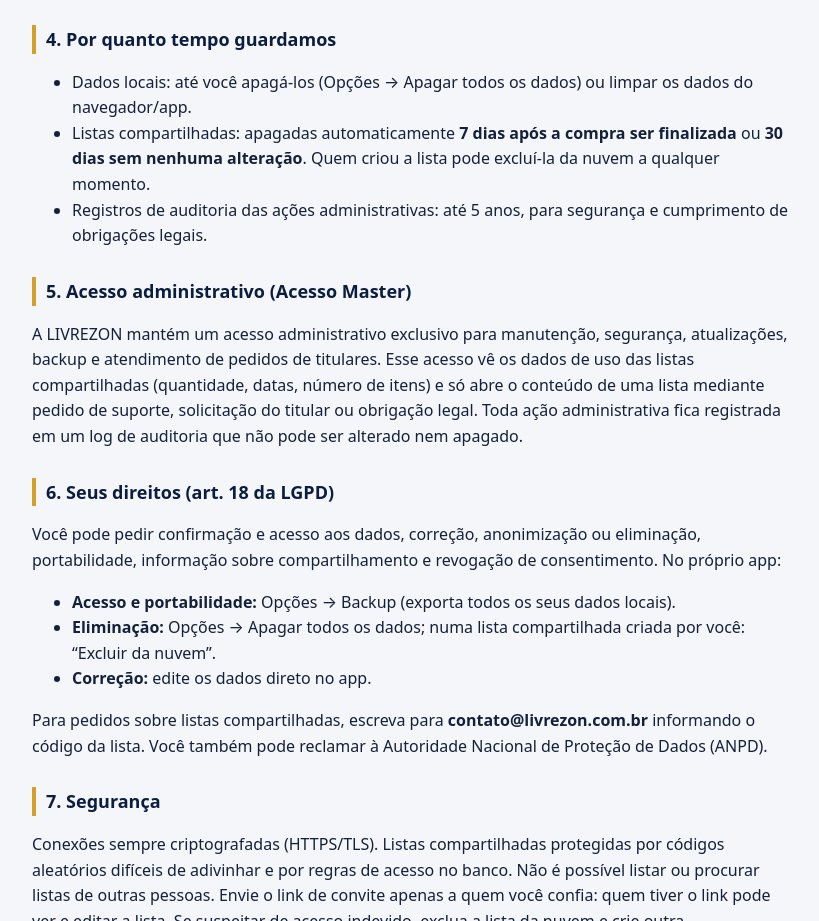
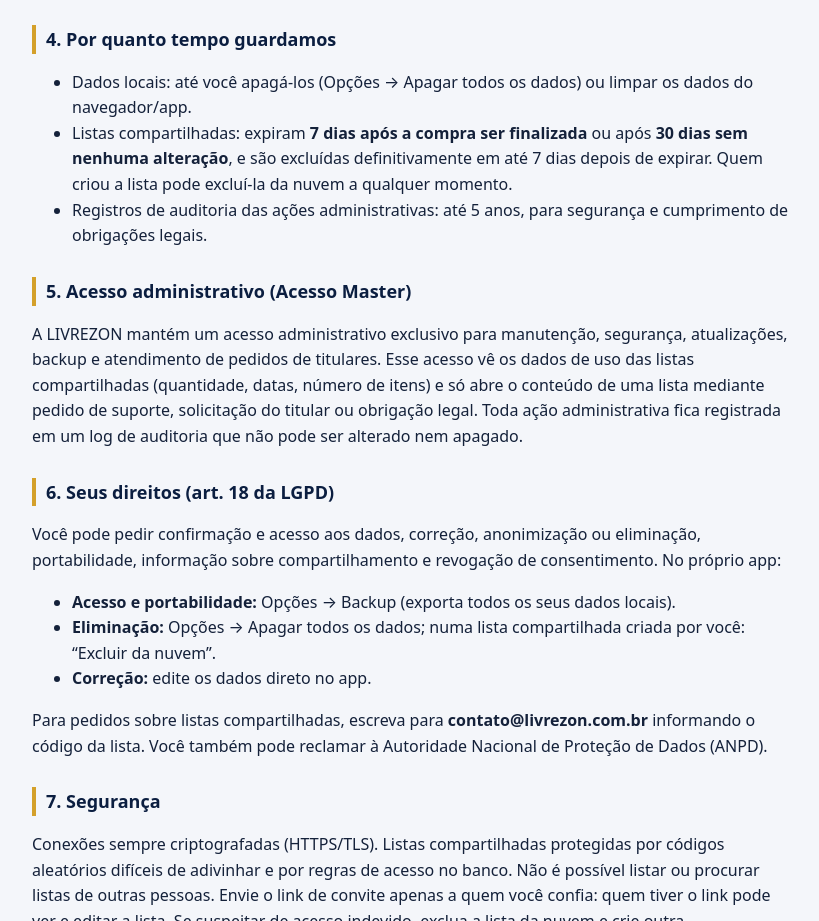
Before and after one commit to Eder8928/mercado-pwa, a plain HTML site: page privacidade.html in a window 1280 px wide. Shown: the part 1346-2267 px from the top of the page, without its empty margins (228-1047 px from the left). Drawn offline with Linux system fonts and the light colour scheme.

Commit message:
Retenção: limpeza semanal pelo Painel Master (TTL exige faturamento no plano Spark)
Co-Authored-By: Claude Opus 5.5 <noreply@anthropic.com>
Claude-Session: https://claude.ai/code/session_01K59VQbF9dr4Nh8HSR6DghY

```diff
--- a/privacidade.html
+++ b/privacidade.html
@@ -36,7 +36,7 @@ table{border-collapse:collapse;width:100%;font-size:14px}td,th{border:1px solid
 <h2>4. Por quanto tempo guardamos</h2>
 <ul>
 <li>Dados locais: até você apagá-los (Opções → Apagar todos os dados) ou limpar os dados do navegador/app.</li>
-<li>Listas compartilhadas: apagadas automaticamente <b>7 dias após a compra ser finalizada</b> ou <b>30 dias sem nenhuma alteração</b>. Quem criou a lista pode excluí-la da nuvem a qualquer momento.</li>
+<li>Listas compartilhadas: expiram <b>7 dias após a compra ser finalizada</b> ou após <b>30 dias sem nenhuma alteração</b>, e são excluídas definitivamente em até 7 dias depois de expirar. Quem criou a lista pode excluí-la da nuvem a qualquer momento.</li>
 <li>Registros de auditoria das ações administrativas: até 5 anos, para segurança e cumprimento de obrigações legais.</li>
 </ul>
 
```
Also changed, not shown: 1 other file.
